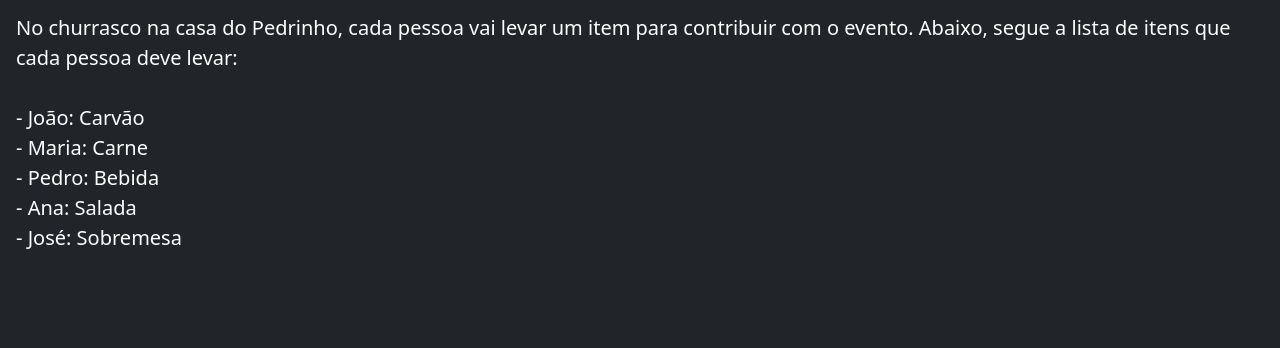
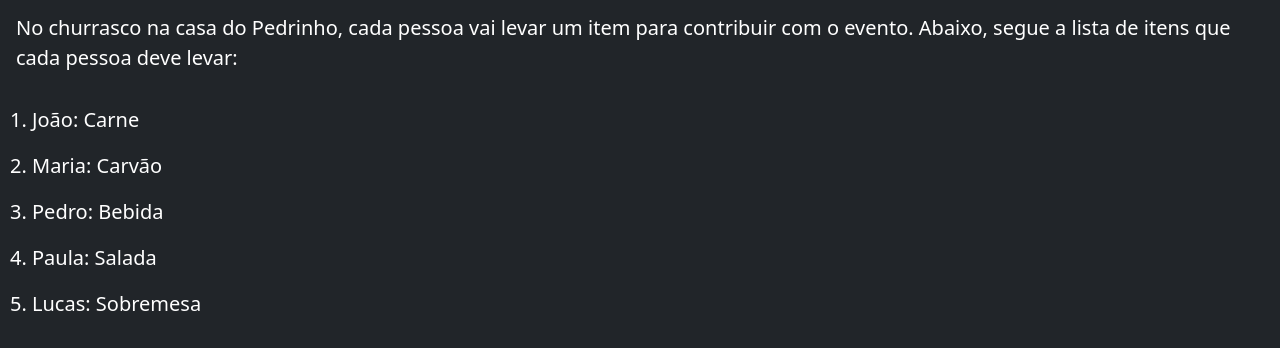
Before and after one commit to murilpcarneiro/land-page-evento, a plain HTML site: page index.html in a window 1280 px wide. Shown: the part 1904-2252 px from the top of the page. Before the commit the page ends 2189 px from the top, so only its background shows below. Drawn offline with nearby package versions, Linux system fonts and the light colour scheme.

Commit message:
list groups

```diff
--- a/index.html
+++ b/index.html
@@ -103,16 +103,23 @@ d-flex flex-column align-items-center">
     No churrasco na casa do Pedrinho, cada pessoa vai levar um item para contribuir com o evento. Abaixo, segue a lista
     de itens que cada pessoa deve levar:
     <br>
-    <br>
-    - João: Carvão
-    <br>
-    - Maria: Carne
-    <br>
-    - Pedro: Bebida
-    <br>
-    - Ana: Salada
-    <br>
-    - José: Sobremesa
+  <ol class="align-self-start fs-5">
+    <li>
+      <p>João: Carne</p>
+    </li>
+    <li>
+      <p>Maria: Carvão</p>
+    </li>
+    <li>
+      <p>Pedro: Bebida</p>
+    </li>
+    <li>
+      <p>Paula: Salada</p>
+    </li>
+    <li>
+      <p>Lucas: Sobremesa</p>
+    </li>
+  </ol>
   </p>
   <!-- Modais -->
   <section>
```
